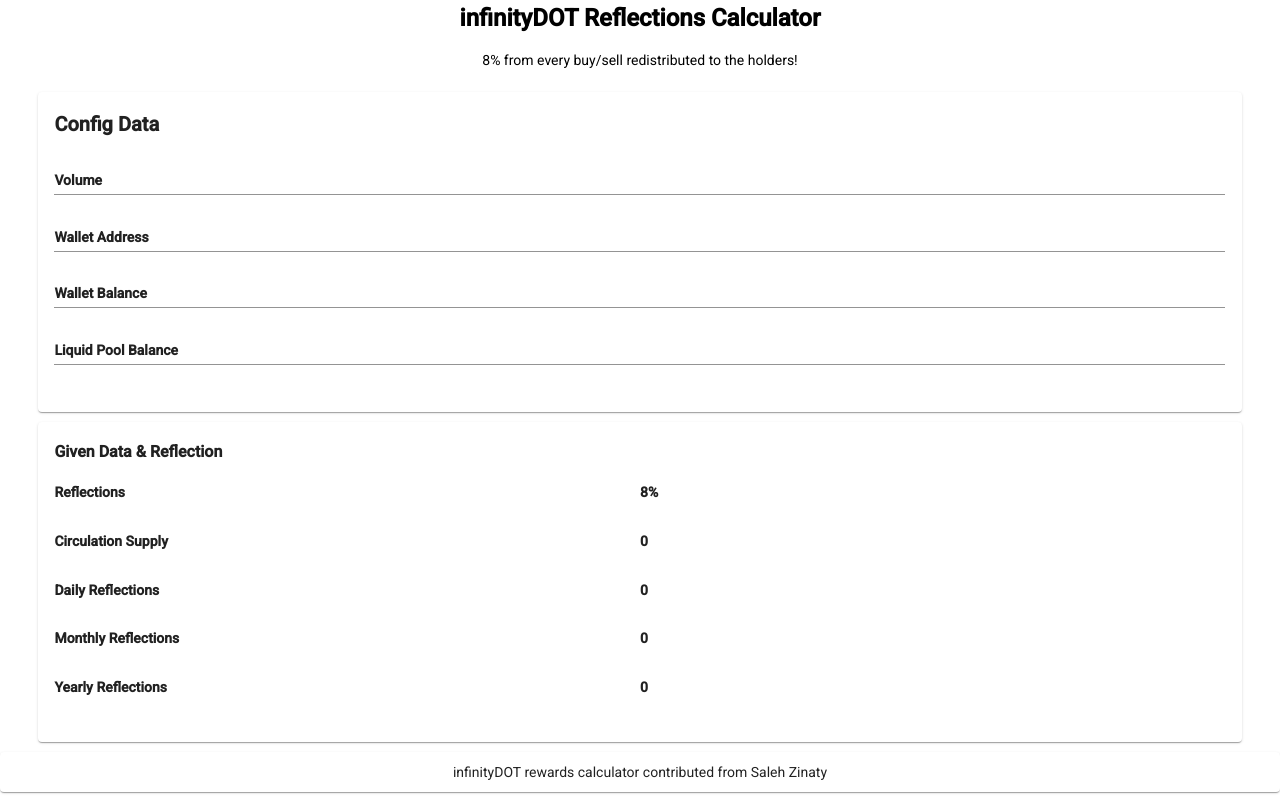
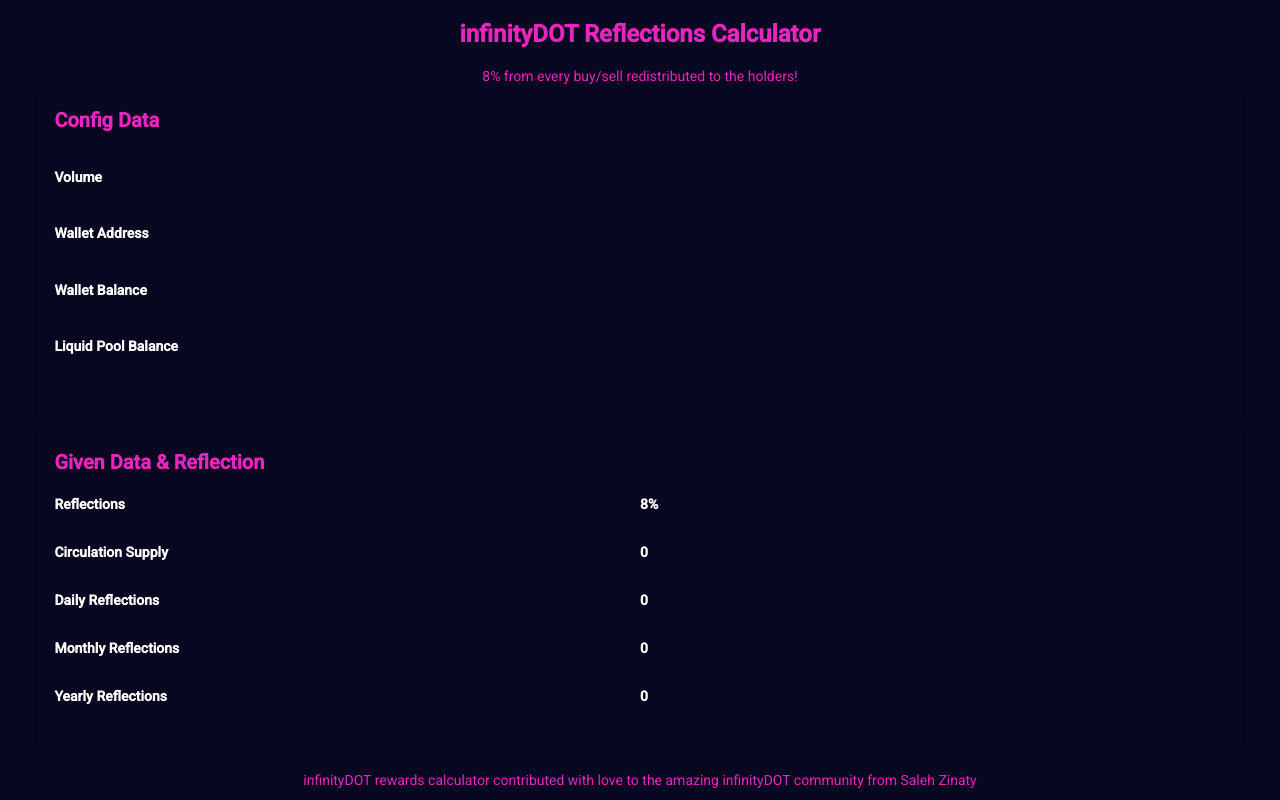
Before and after one commit to SalihZinaty/infinity-dot-dashboard, an Angular app: page / in a window 1280 px wide. Built offline with nearby package versions, Linux system fonts and the light colour scheme; no server answers.

Commit message:
added final styles

```diff
--- a/src/app/app.component.html
+++ b/src/app/app.component.html
@@ -1,9 +1,9 @@
 <div *ngIf="rewardsForm" fxLayoutGap="10px" fxLayout="column" class="app-container full-height scroll">
-    <div fxFlex="10" fxLayout="column" fxLayoutAlign="center center" class="header">
-        <h1><strong>infinityDOT Reflections Calculator</strong></h1>
-        <p>8% from every buy/sell redistributed to the holders!</p>
+    <div fxFlex="5" fxLayout="column" fxLayoutAlign="center center" class="header">
+        <h1 class="primary-text"><strong>infinityDOT Reflections Calculator</strong></h1>
+        <p class="primary-text">8% from every buy/sell redistributed to the holders!</p>
     </div>
-    <mat-card fxLayout="column" fxFlex="40" class="data-form">
+    <mat-card fxLayout="column" fxFlex="45" class="data-form">
         <h2><strong>Config Data</strong></h2>
         <form [formGroup]="rewardsForm">
             <div fxLayout="column" >
@@ -35,7 +35,7 @@
         </form>
     </mat-card>
     <mat-card fxLayout="column" fxFlex="40" class="data-form">
-        <h3><strong>Given Data & Reflection</strong></h3>
+        <h2><strong>Given Data & Reflection</strong></h2>
             <div fxLayout="column" class="full-height" >
                     <div fxLayout="row" fxFlex="20">
                         <span fxFlex="50"><strong>Reflections</strong></span>
@@ -60,6 +60,6 @@
             </div>
     </mat-card>
     <mat-card fxFlex="5" fxLayout="column" class="footer" fxLayoutAlign="center center">
-        <p>infinityDOT rewards calculator contributed from Saleh Zinaty</p>
+        <p>infinityDOT rewards calculator contributed with love to the amazing infinityDOT community from Saleh Zinaty</p>
     </mat-card>
 </div>
--- a/src/app/app.component.scss
+++ b/src/app/app.component.scss
@@ -1,19 +1,34 @@
 @import '~/../../assets/styles.scss';
 .header {
     text-align: center;
-    margin-top: 2px;
+    margin-top: 3%;
 }
 .data-form {
     margin-left: 3%;
     margin-right: 3%;
+    background-color: $backgorund-color;
 }
 .footer {
+    background-color: $backgorund-color;
 }
 .app-container {
     height: 100vh !important;
    // position:fixed;
     overflow-y: hidden;
-    //background-color: $backgorund-color;
+    background-color: $backgorund-color;
     overflow: auto;
     min-height: 600px;
+
 }
+p {
+    color: $primary-color
+}
+h2 {
+    color: $primary-color
+}
+span {
+    color: white
+}
+input {
+    color: white;
+}
--- a/src/assets/styles.scss
+++ b/src/assets/styles.scss
@@ -1,5 +1,6 @@
 $primary-color : #e825be;
-$backgorund-color: #2C0144;
+$backgorund-color: #070722
+;
 
 .full-height {
     height: 100% !important;
@@ -14,3 +15,7 @@
 .scroll {
     overflow: auto;
 }
+
+.primary-text {
+    color: $primary-color;
+}
```
